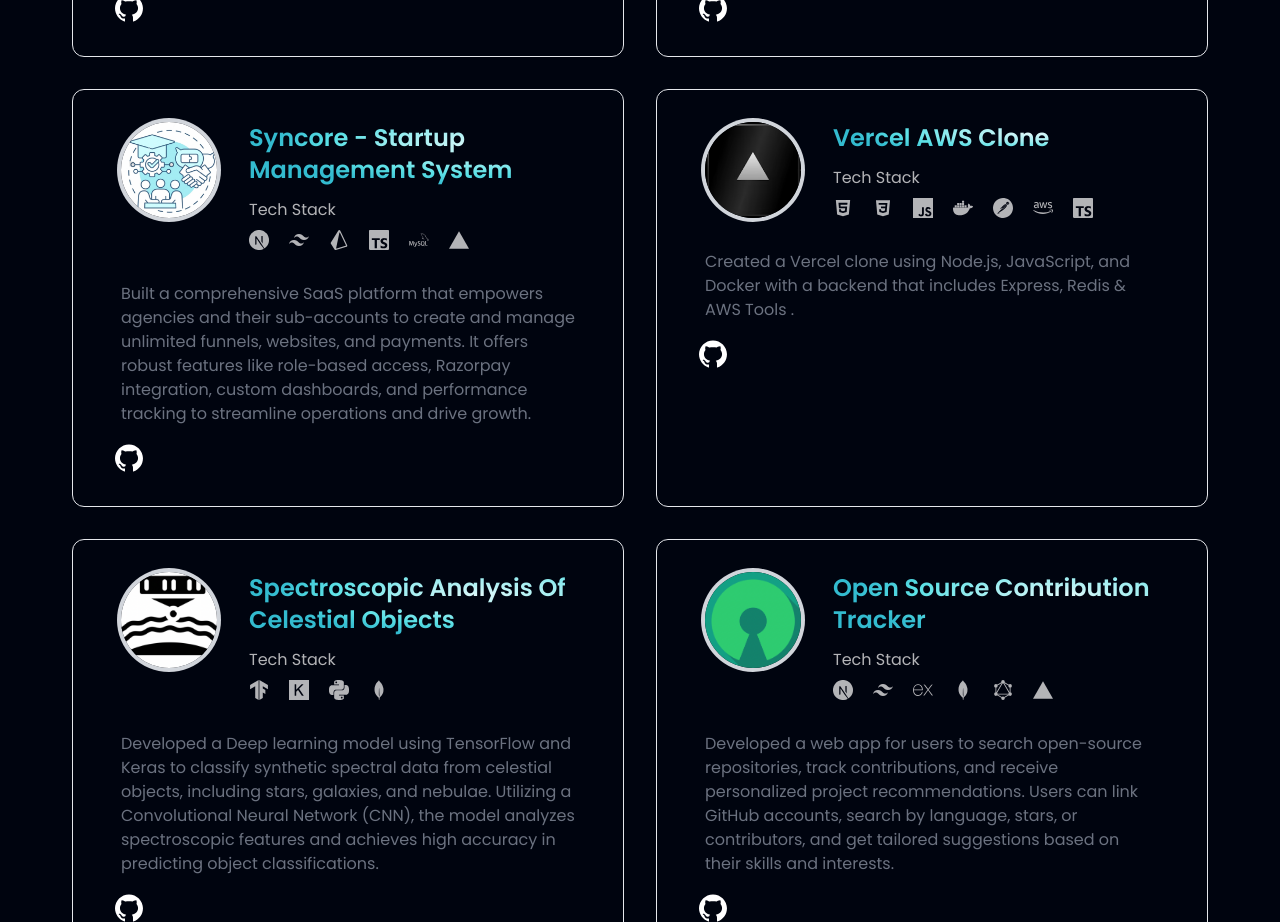
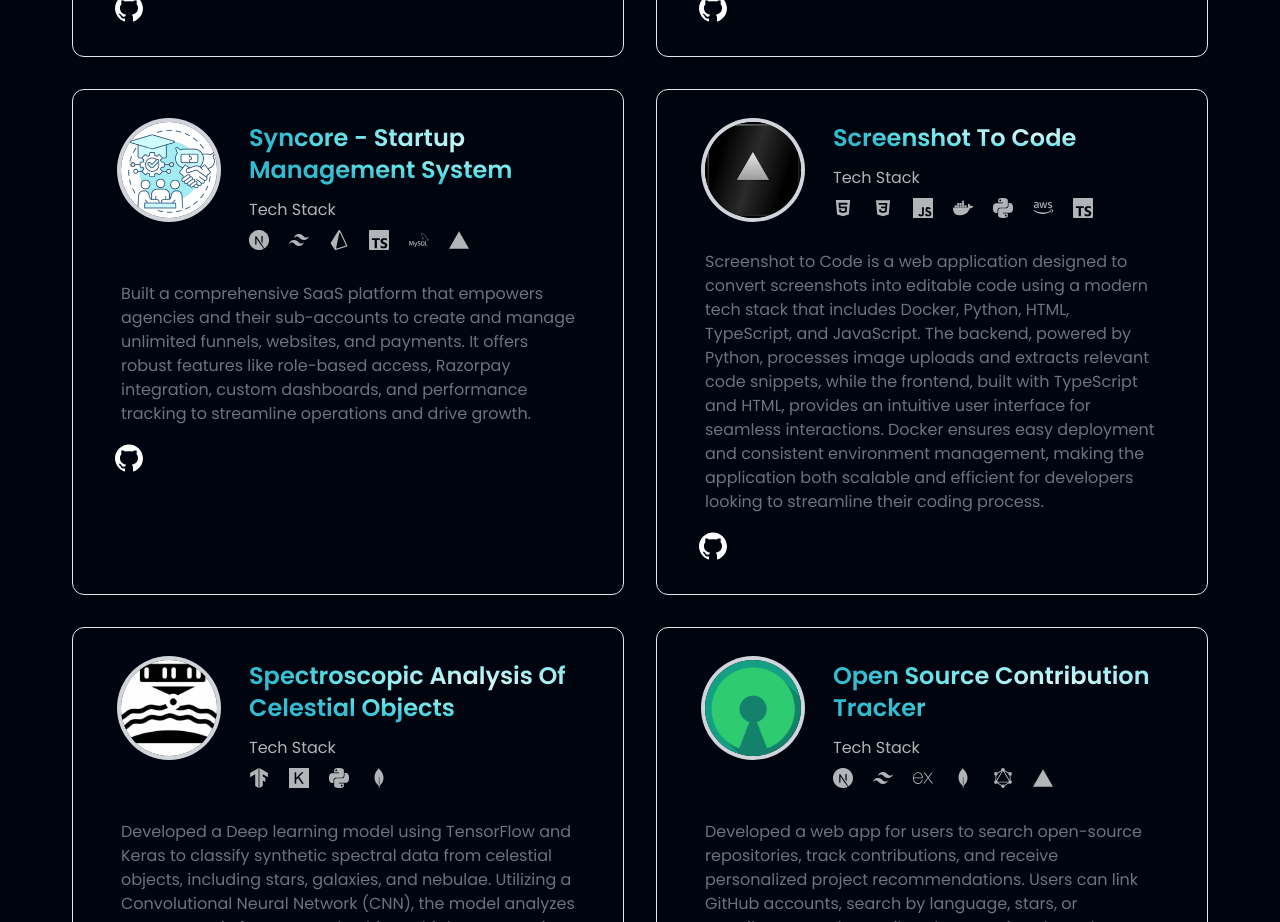
Before and after one commit to aryanyadav-dev/Portfolio, a React (Vite) app: page / in a window 1280 px wide. Shown: the part 4340-5262 px from the top of the page. Built offline with nearby package versions, Linux system fonts and the light colour scheme.

Commit message:
Project Update

```diff
--- a/src/constants/index.js
+++ b/src/constants/index.js
@@ -547,11 +547,11 @@ export const projects = [
   },
   {
     id: "project-6",
-    title: "Vercel AWS Clone",
+    title: "Screenshot to Code",
     github: "https://github.com/aryanyadav-dev/Vercel-clone-app",
     image: vercel,
     content:
-      "Created a Vercel clone using Node.js, JavaScript, and Docker with a backend that includes Express, Redis & AWS Tools .",
+      "Screenshot to Code is a web application designed to convert screenshots into editable code using a modern tech stack that includes Docker, Python, HTML, TypeScript, and JavaScript. The backend, powered by Python, processes image uploads and extracts relevant code snippets, while the frontend, built with TypeScript and HTML, provides an intuitive user interface for seamless interactions. Docker ensures easy deployment and consistent environment management, making the application both scalable and efficient for developers looking to streamline their coding process.",
     stack: [
       {
         id: "icon-1",
@@ -575,8 +575,8 @@ export const projects = [
       },
       {
         id: "icon-5",
-        icon: SiPostman,
-        name: "Postman"
+        icon: SiPython,
+        name: "Python"
       },
       {
         id: "icon-6",
```
